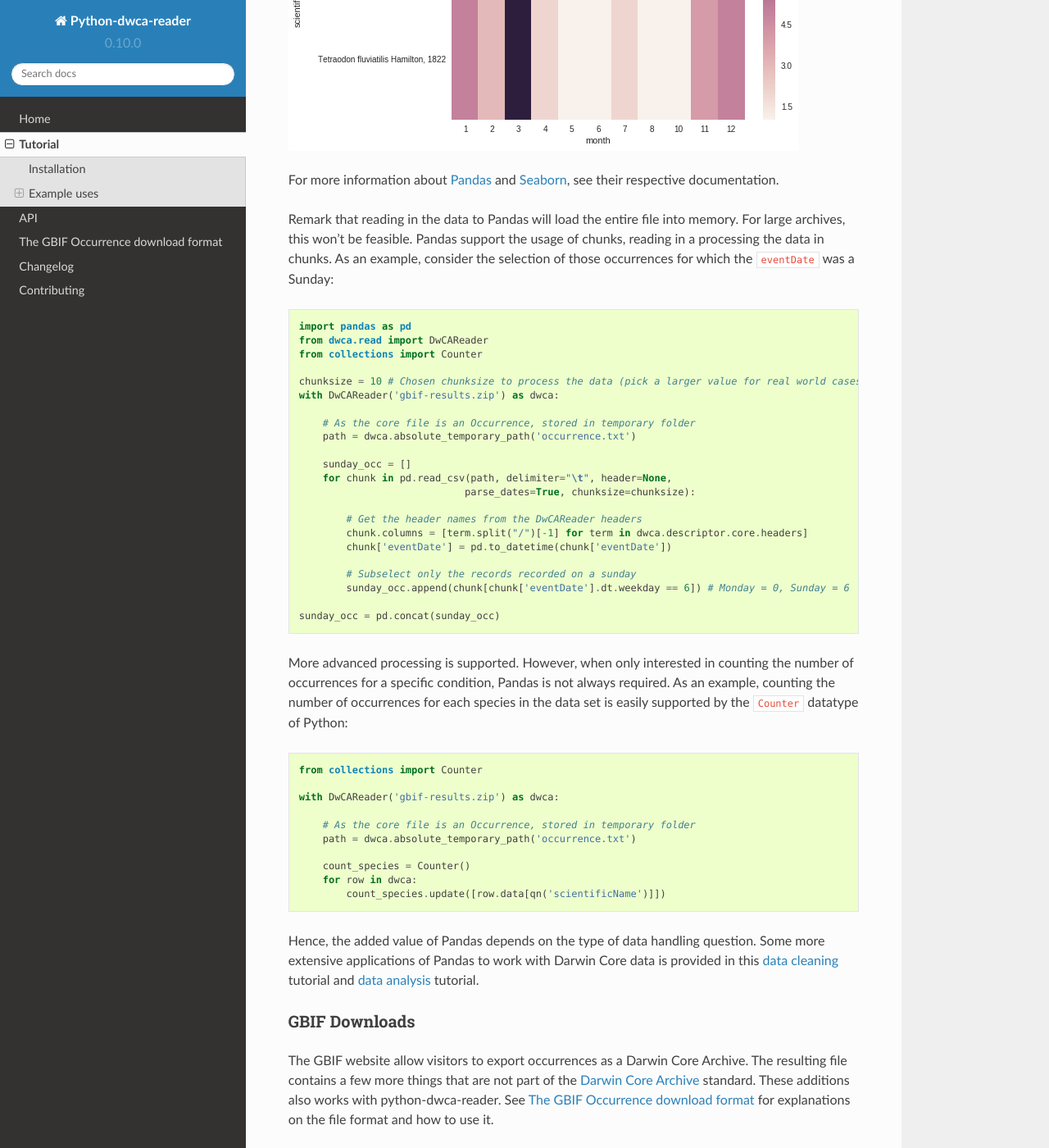
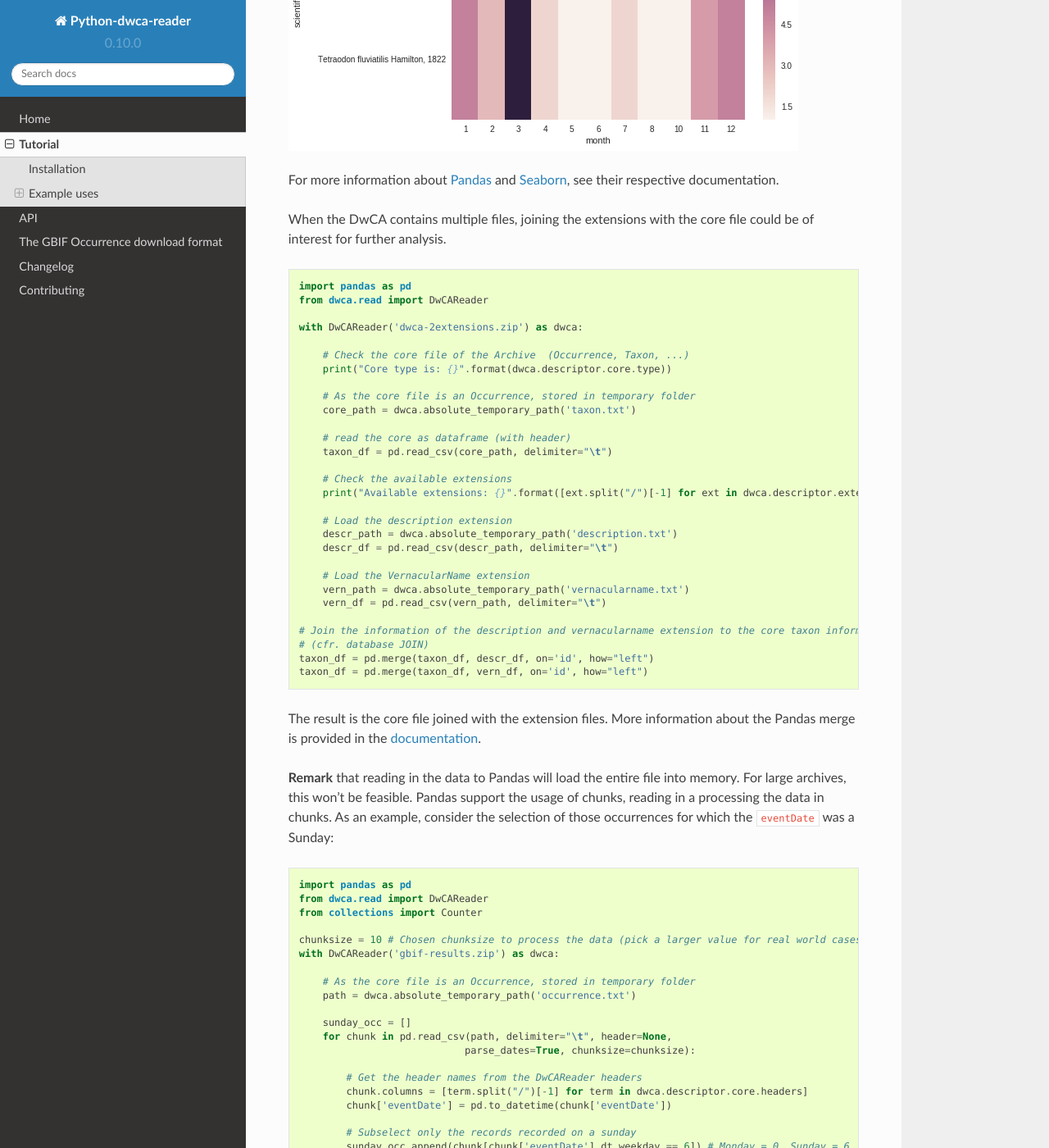
Before and after one commit to BelgianBiodiversityPlatform/python-dwca-reader, a Sphinx documentation site: the page built from doc/tutorial.rst, in a window 1280 px wide and 1400 px high, scrolled down 3582 px. Shown: the whole window at 82% size. Built offline with Sphinx 7.4.7 and the Read the Docs theme 2.0.0, drawn with Linux system fonts in a browser that asks for light colours; some of the changed text lies outside the part shown.

Commit message:
Add Pandas merge example of core dwc with extensions

```diff
--- a/doc/tutorial.rst
+++ b/doc/tutorial.rst
@@ -201,7 +201,46 @@ For more information about `Pandas`_ and `Seaborn`_, see their respective docume
 .. _Pandas: http://pandas.pydata.org/pandas-docs/stable/
 .. _Seaborn: https://seaborn.pydata.org/
 
-Remark that reading in the data to Pandas will load the entire file into memory. For large archives, this won't be feasible. Pandas support the usage of chunks, reading in a processing the data in chunks. As an example, consider the selection of those occurrences for which the ``eventDate`` was a Sunday:
+
+When the DwCA contains multiple files, joining the extensions with the core file could be of interest for further analysis.
+
+.. code:: python
+
+    import pandas as pd
+    from dwca.read import DwCAReader
+
+    with DwCAReader('dwca-2extensions.zip') as dwca:
+
+        # Check the core file of the Archive  (Occurrence, Taxon, ...)
+        print("Core type is: {}".format(dwca.descriptor.core.type))
+
+        # As the core file is an Occurrence, stored in temporary folder
+        core_path = dwca.absolute_temporary_path('taxon.txt')
+
+        # read the core as dataframe (with header)
+        taxon_df = pd.read_csv(core_path, delimiter="\t")
+
+        # Check the available extensions
+        print("Available extensions: {}".format([ext.split("/")[-1] for ext in dwca.descriptor.extensions_type]))
+
+        # Load the description extension
+        descr_path = dwca.absolute_temporary_path('description.txt')
+        descr_df = pd.read_csv(descr_path, delimiter="\t")
+
+        # Load the VernacularName extension
+        vern_path = dwca.absolute_temporary_path('vernacularname.txt')
+        vern_df = pd.read_csv(vern_path, delimiter="\t")
+
+    # Join the information of the description and vernacularname extension to the core taxon information
+    # (cfr. database JOIN)
+    taxon_df = pd.merge(taxon_df, descr_df, on='id', how="left")
+    taxon_df = pd.merge(taxon_df, vern_df, on='id', how="left")
+
+The result is the core file joined with the extension files. More information about the Pandas merge is provided in the `documentation`_.
+
+.. _documentation: http://pandas.pydata.org/pandas-docs/stable/generated/pandas.DataFrame.merge.html
+
+**Remark** that reading in the data to Pandas will load the entire file into memory. For large archives, this won't be feasible. Pandas support the usage of chunks, reading in a processing the data in chunks. As an example, consider the selection of those occurrences for which the ``eventDate`` was a Sunday:
 
 .. code:: python
 
@@ -244,7 +283,7 @@ More advanced processing is supported. However, when only interested in counting
             count_species.update([row.data[qn('scientificName')]])
 
 
-Hence, the added value of Pandas depends on the type of data handling question. Some more extensive applications of Pandas to work with Darwin Core data is provided in this `data cleaning`_ tutorial and `data analysis`_ tutorial.
+Hence, the added value of Pandas depends on the type of analysis. Some more extensive applications of Pandas to work with Darwin Core data is provided in this `data cleaning`_ tutorial and `data analysis`_ tutorial.
 
 .. _data cleaning: https://github.com/jorisvandenbossche/DS-python-data-analysis/blob/master/_solved/case2_biodiversity_cleaning.ipynb
 .. _data analysis: https://github.com/jorisvandenbossche/DS-python-data-analysis/blob/master/_solved/case2_biodiversity_analysis.ipynb
```
Also changed, not shown: other parts of doc/tutorial.rst (+1 -1 lines).
